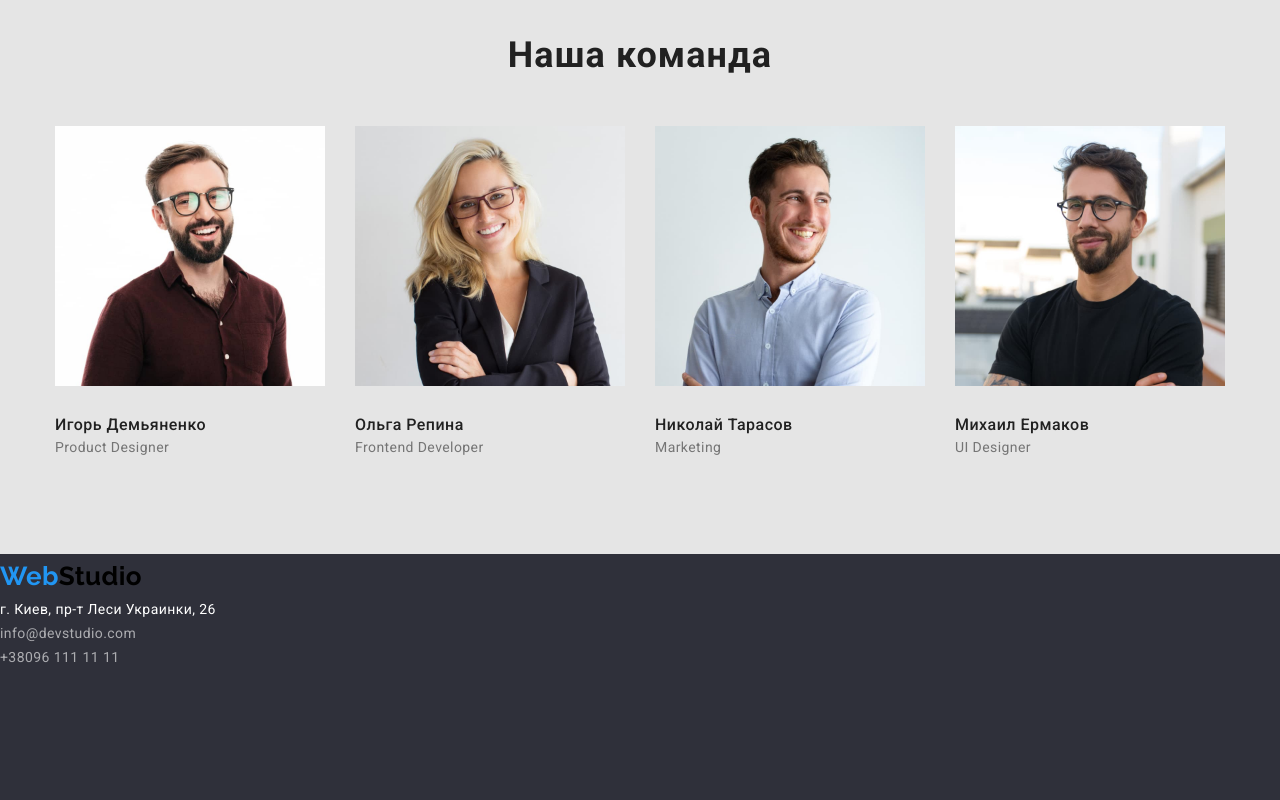
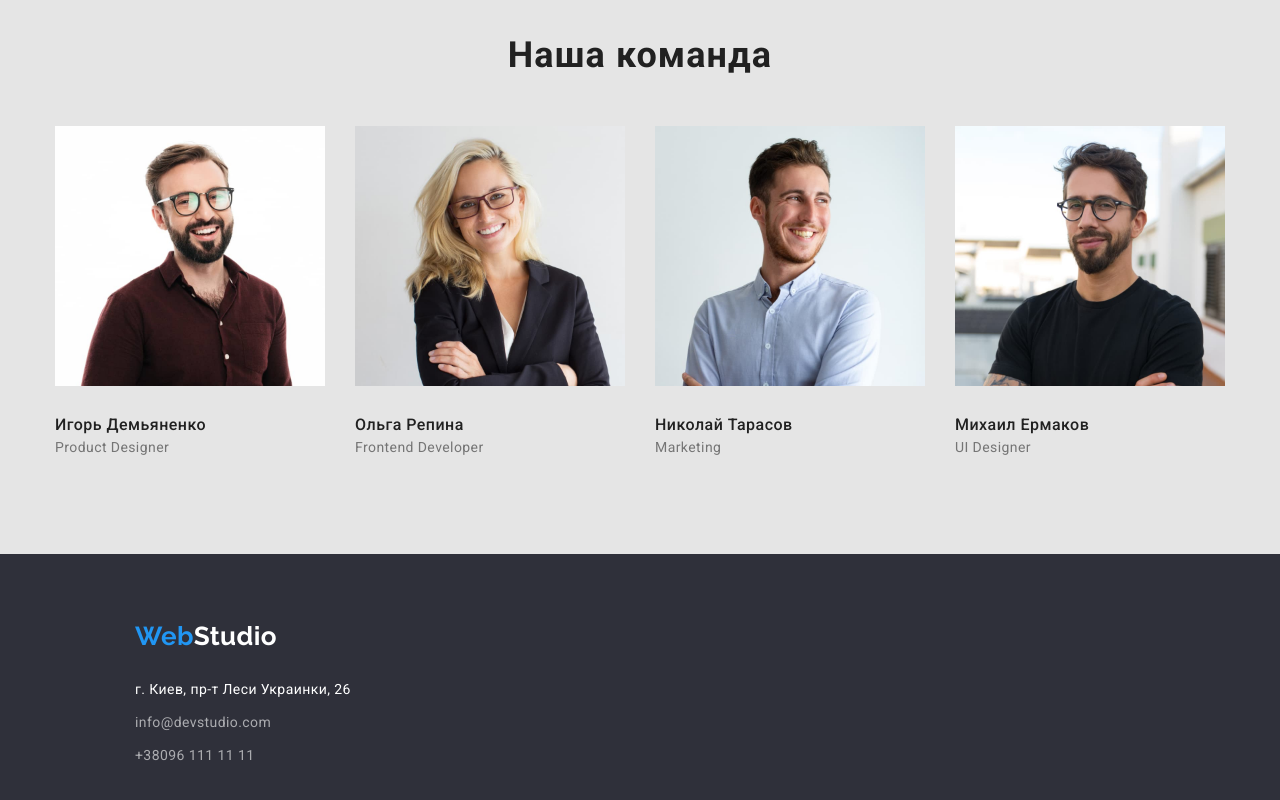
Before and after one commit to RomanStoichev/goit-markup-hw-03, a plain HTML site: page index.html in a window 1280 px wide. Shown: the part 1426-2226 px from the top of the page. Drawn offline with nearby package versions, Linux system fonts and the light colour scheme.

Commit message:
стили футера

```diff
--- a/css/styles.css
+++ b/css/styles.css
@@ -308,6 +308,25 @@ a {
 .team + li {
   margin-left: 30px;
 }
+.footer-style {
+  display: flex;
+  flex-direction: column;
+  margin-left: 135px;
+}
+.footer-style a {
+  margin-top: 60px;
+  margin-bottom: 20px;
+}
+.footer-style .site-logo {
+  color: var(--primary-white-color);
+}
+
+.adress > p,
+.adress > a {
+  display: block;
+  margin-top: 0;
+  margin-bottom: 9px;
+}
 /* стили портфолио */
 .container.portfolio {
   margin-bottom: 94px;
--- a/index.html
+++ b/index.html
@@ -147,14 +147,16 @@
     </main>
     <!-- footer-->
     <footer class="footer">
+      <div class="footer-style">
         <a href="./index.html" class="site-logo">
           <span class="logo">Web</span>Studio
         </a>
         <address class="adress">
           <p>г. Киев, пр-т Леси Украинки, 26 <br /></p>
-        <a href="mailto:info@devstudio.com"> info@devstudio.com</a><br />
+          <a href="mailto:info@devstudio.com"> info@devstudio.com</a>
           <a href="tel:+380961111111"> +38096 111 11 11</a>
         </address>
+      </div>
     </footer>
   </body>
 </html>
```
Lines whose indentation alone changed are shown as unchanged.
